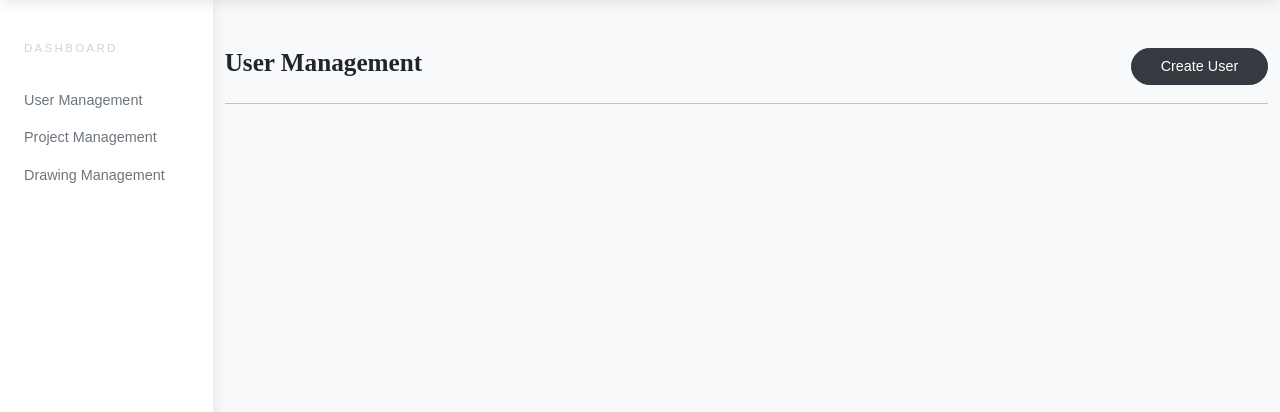
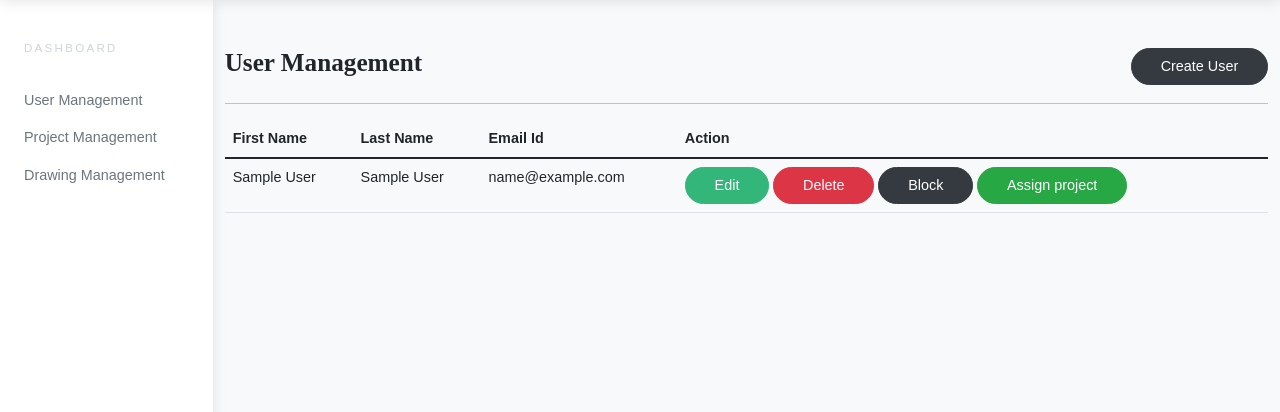
Before and after one commit to Harman-ideaFoundation/BuilderStorm-learning, a PHP site: page /admin/overview.php in a window 1280 px wide. Shown: the part 52-464 px from the top of the page. Run offline with PHP 8.4, Linux system fonts and the light colour scheme; the visitor is signed in with stand-in values (Sample User, id 1).

Commit message:
until user listing

```diff
--- a/admin/overview.php
+++ b/admin/overview.php
@@ -1,4 +1,5 @@
 <?php
+use login_process\login_processing;
 session_start();
 if (!isset($_SESSION['username'])) {
     header("Location: ../index.php");
@@ -8,7 +9,9 @@ require_once '../vendor/autoload.php';
 $loader = new \Twig\Loader\FilesystemLoader('../views');
 $twig = new \Twig\Environment($loader);
 
-
+$obj = new login_processing();
+$fetched_data=$obj->fetch_records();
 echo $twig->render('overview.html.twig', [
-    'session' => $_SESSION['username']
+    'session' => $_SESSION['username'],
+    'data' => $fetched_data
 ]);
--- /dev/null
+++ b/app/ajax/ajax_calling.php
@@ -0,0 +1,4 @@
+<?php
+
+
+?>
--- a/app/classes/repository/login_processing.php
+++ b/app/classes/repository/login_processing.php
@@ -24,6 +24,16 @@ class login_processing{
         $sql->execute();
         $result = $sql->fetch();
         return($result);
+    }
+
+    public function fetch_records(){
+        $sql_data = $this->pdo->prepare("select * from users ");
+
+        $sql_data->execute();
+        $result_data = $sql_data->fetchAll(\PDO::FETCH_ASSOC);
+        return ($result_data);
+
+
     }
 
     // public function check_isblock($email){
--- a/views/create_user.html.twig
+++ b/views/create_user.html.twig
@@ -19,7 +19,7 @@
             </div>
         </div>
         <hr />
-            <form id="create_user_form" method="post" enctype="multipart/form-data">
+            <form id="create_user_form" method="post" enctype="multipart/form-data" >
                 <div class="row pt-5">
                         <div class="col-sm-1"></div>
                         <div class="col-sm-5">
@@ -51,7 +51,7 @@
 
                             <label>Set Password</label>
                             <input type="password" id="password" name="password" class="form-control" /><br />
-                            <button type="submit" class="btn btn-dark" name="submit" id="submit_btn">Submit</button>
+                            <button type="submit" class="btn btn-dark" name="submit_user" id="submit_btn">Submit</button>
 
                         </div>
                         <div class="col-sm-1"></div>
--- a/views/overview.html.twig
+++ b/views/overview.html.twig
@@ -17,6 +17,37 @@
                 <a href="../admin/create_user.php"><button class="btn btn-dark">Create User</button></a>
             </div>
         </div><hr />
+        <div class="row">
+            <div class="col-sm-12">
+                <table class="table table-hovered">
+                    <thead>
+                        <tr>
+                            <th>First Name</th>
+                            <th>Last Name</th>
+                            <th>Email Id</th>
+                            <th>Action</th>
+                        </tr>
+                    </thead>
+                    <tbody>
+                        {% for key,user in data %}
+                                <tr>
+                                    <td>{{user['first_name']}}</td>
+                                    <td>{{user['last_name']}}</td>
+                                    <td>{{user['email']}}</td>
+                                    <td>
+                                        <button class="btn btn-primary">Edit</button>
+                                        <button class="btn btn-danger">Delete</button>
+                                        <button class="btn btn-dark">Block</button>
+                                        <button class="btn btn-success">Assign project</button>
+                                    </td>
+                                </tr>
+                        {% endfor %}
+                        <tr></tr>
+                    </tbody>
+                    <tfoot></tfoot>
+                </table>
+            </div>
+        </div>
     </div>
 </body>
 </html>
```
Also changed, not shown: admin/create_user.php (+10 -9 lines), app/classes/repository/user_type.php (+10 -7 lines), admin/uploads/IMG-20170511-WA0009.jpg (added), admin/uploads/IMG-20170511-WA0012.jpg (added).
